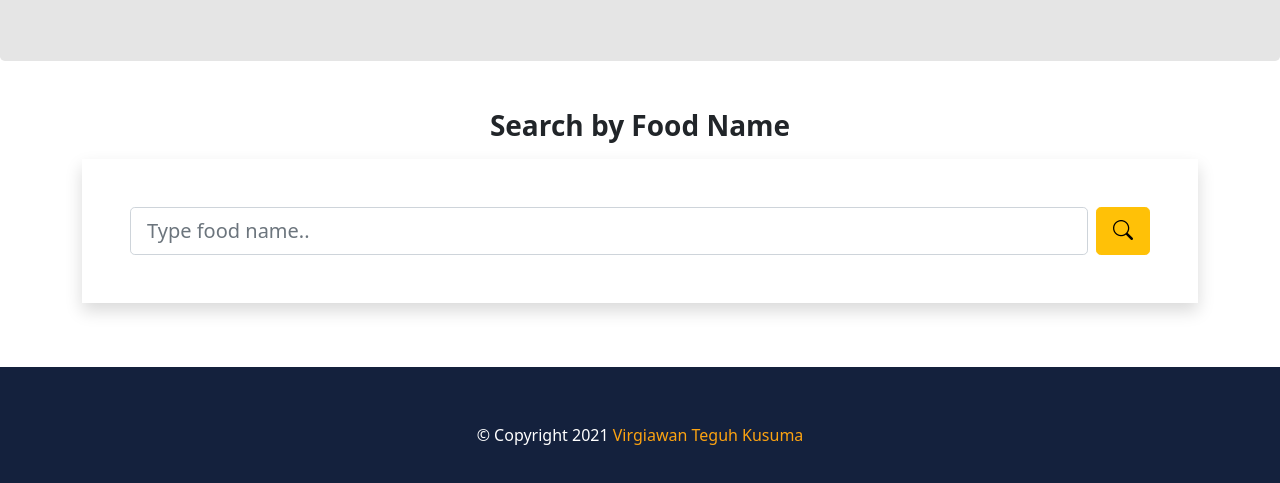
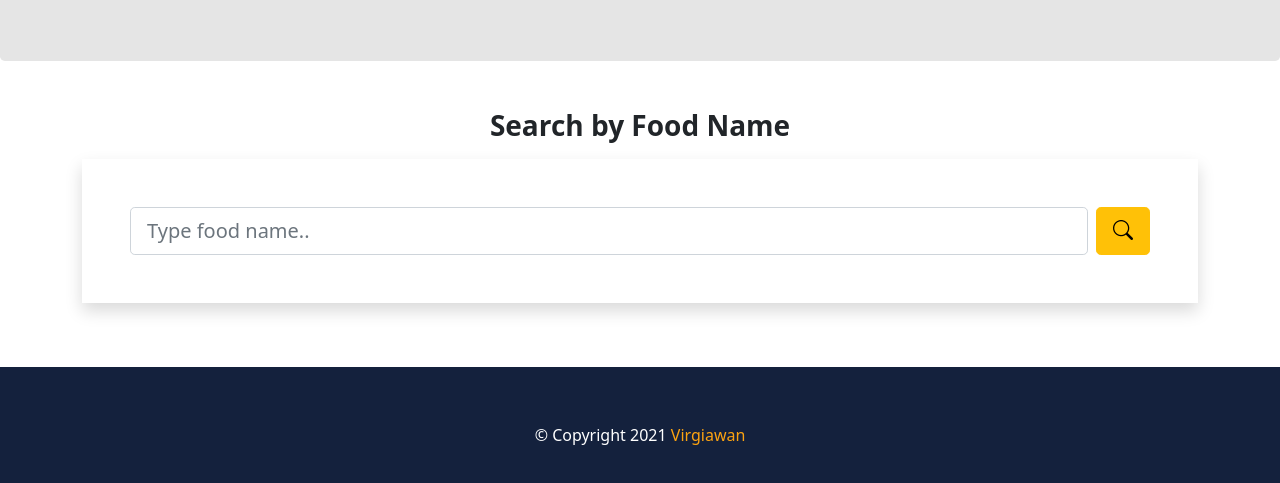
Before and after one commit to virgiawankusuma/EZ-Recipes, a website built with webpack: page src/index.html in a window 1280 px wide. Shown: the part 439-922 px from the top of the page. Built offline with nearby package versions, Linux system fonts and the light colour scheme.

Commit message:
Update index.html

```diff
--- a/src/index.html
+++ b/src/index.html
@@ -59,8 +59,7 @@
     </main>
 
     <footer>
-        <p>&copy; Copyright 2021 <a href="https://virgiawan.id" target="_blank">Virgiawan Teguh
-                Kusuma</p>
+        <p>&copy; Copyright 2021 <a href="https://virgiawan.id" target="_blank">Virgiawan</a></p>
     </footer>
 </body>
 
```
